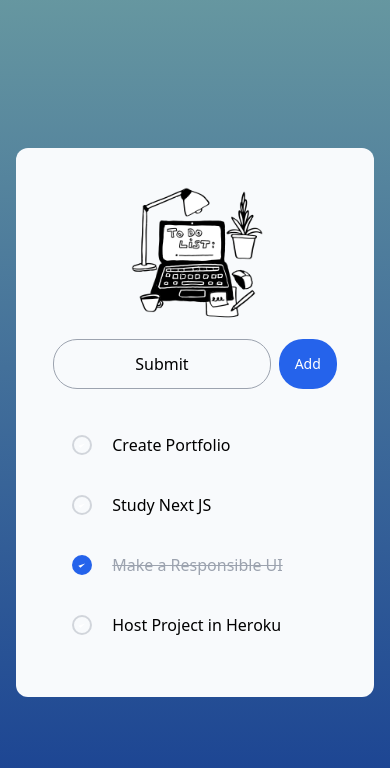
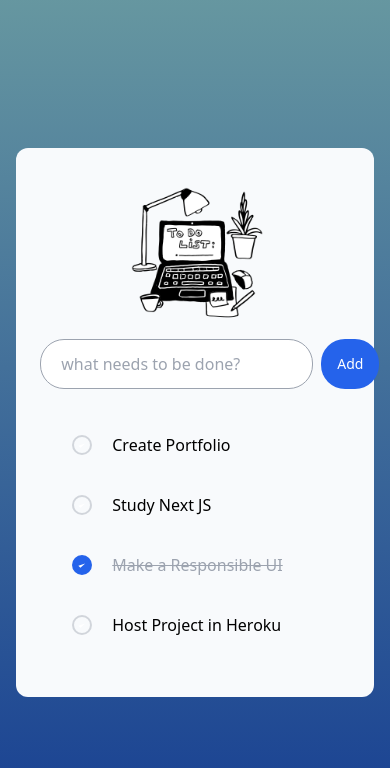
Before and after one commit to vid-db/Task-Done, a React (Vite) app: page / in a window 390 px wide. Shown: the top 768 px of the page. Built offline with nearby package versions, Linux system fonts and the light colour scheme.

Commit message:
responsiveness

```diff
--- a/src/components/AddTodoForm.tsx
+++ b/src/components/AddTodoForm.tsx
@@ -1,23 +1,22 @@
-import { useState } from "react";
 
 export default function addToDoForm() {
-    const [input, setInput] = useState();
+    // const [input, setInput] = useState();
     function handleSubmit(e: React.FormEvent<HTMLFormElement>) {
         e.preventDefault();
     }
 
     return(
-        <form className="flex  gap-2 pb-8 w-11/12 m-auto" onSubmit={handleSubmit}>
+        <form className="flex  gap-2 pb-8 m-auto sm:w-11/12   " onSubmit={handleSubmit}>
             <input
-            type="submit"
-            value={input}
-            onChange = {(e) => setInput(e.target.value)}
+            type="text"
+            // value={input}
+            // onChange = {(e) => setInput(e.target.value)}
 
             placeholder="what needs to be done?"
-             className=" grow rounded-3xl border border-gray-400 py-3 px-5 placeholder-gray-400 focus:border-gray-600 outline-none hover:border-gray-600 transition transform hover:scale-105"
+             className=" grow rounded-3xl border border-gray-400 py-3 px-5   placeholder-gray-400 focus:border-gray-600 outline-none hover:border-gray-600 "
             />
 
-            <button type="submit" className="rounded-3xl bg-blue-600 p-3 xs:px-4 md:px-6 md:py-3 text-white text-sm md:text-base lg:text-lg hover:bg-blue-700 transition transform hover:scale-105"> Add</button>
+            <button type="submit" className="rounded-3xl bg-blue-600 p-3 xs:px-4 md:px-5 md:py-3 text-white text-sm md:text-base lg:text-lg hover:bg-blue-700 transition transform hover:scale-105"> Add</button>
         </form>
     );
 
--- a/src/components/TodoItem.tsx
+++ b/src/components/TodoItem.tsx
@@ -7,7 +7,7 @@ interface TodoItemProps {
 export default function TodoItem ({ todo, OncompletedChange }: TodoItemProps)  {
   return (
     <div>
-        <label className="flex items-center gap-5  p-3  hover:bg-opacity-50 mx-5">
+        <label className="flex items-center gap-5  p-3  hover:bg-opacity-50 xxs:mx-5">
             <input
             type="checkbox"
             checked={todo.completed}
--- a/tailwind.config.js
+++ b/tailwind.config.js
@@ -7,7 +7,8 @@ export default {
   theme: {
     extend: {
         screens: {
-            'xs': '300px', // Custom extra small breakpoint
+            'xs': '350px',
+            'xxs': '300px', // Custom extra small breakpoint
           },
         backgroundImage: {
             'custom-gradient': 'linear-gradient(180deg, rgba(45, 112, 125, 0.73) 0%, #163e92 100%)',
```
